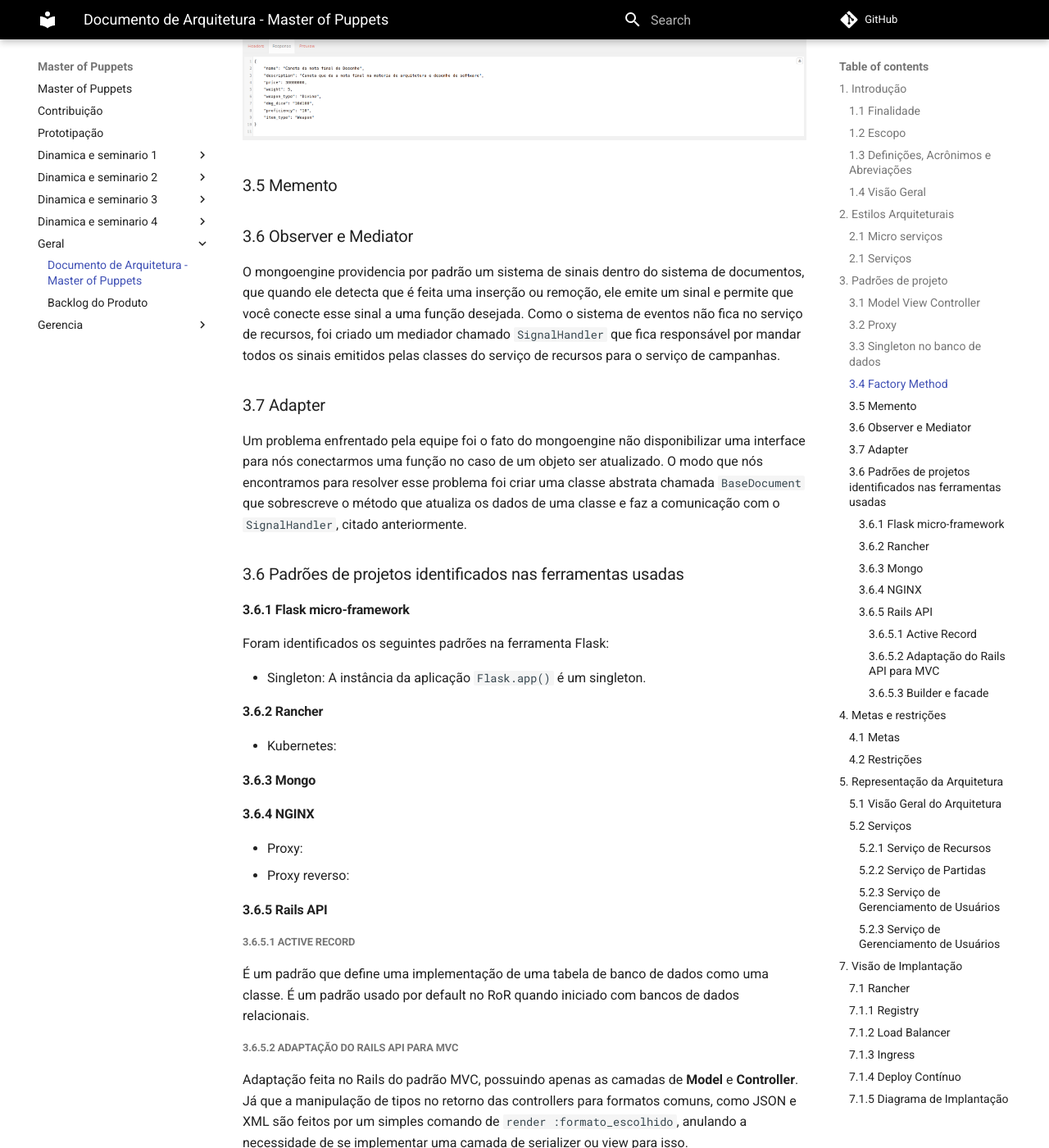
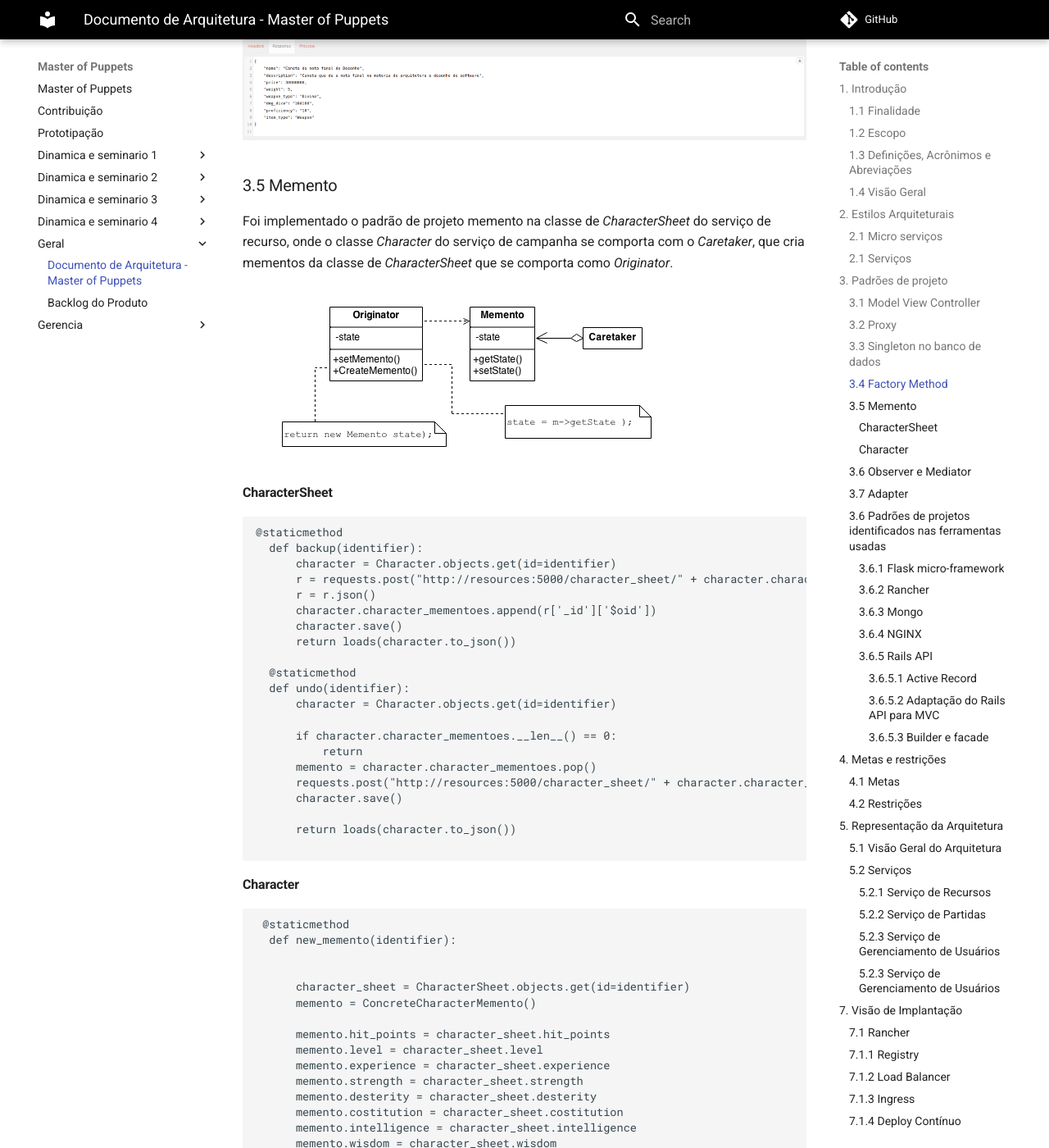
Before and after one commit to desenho-de-software-2019-02/Documentation, an MkDocs documentation site: the page built from docs/geral/arquitetura.md, in a window 1280 px wide and 1400 px high, scrolled down 3234 px. Shown: the whole window at 82% size. Built offline with MkDocs 1.6.1 and Material for MkDocs 9.7.7, drawn with Linux system fonts in a browser that asks for light colours; comment, search, counter and statistics services are not loaded; some of the changed text lies outside the part shown.

Commit message:
Adds Memento to das

````diff
--- a/docs/geral/arquitetura.md
+++ b/docs/geral/arquitetura.md
@@ -79,6 +79,87 @@ Mas se os campos necessários para se criar um `Weapon` forem passados, ele reto
 <!-- colocar trecho de código/diagrama -->
 
 ### 3.5 Memento
+
+Foi implementado o padrão de projeto memento na classe de *CharacterSheet* do serviço de recurso, onde o classe *Character* do serviço de campanha se comporta com o *Caretaker*, que cria mementos da classe de *CharacterSheet* que se comporta como *Originator*.
+
+![Diagram de classe memento](../img/diagramas_de_classe/memento_diagram.png)
+
+#### CharacterSheet
+```python
+@staticmethod
+  def backup(identifier):
+      character = Character.objects.get(id=identifier)
+      r = requests.post("http://resources:5000/character_sheet/" + character.character_sheet+"/backup")
+      r = r.json()
+      character.character_mementoes.append(r['_id']['$oid'])
+      character.save()
+      return loads(character.to_json())
+
+  @staticmethod
+  def undo(identifier):
+      character = Character.objects.get(id=identifier)
+
+      if character.character_mementoes.__len__() == 0:
+          return
+      memento = character.character_mementoes.pop()
+      requests.post("http://resources:5000/character_sheet/" + character.character_sheet+"/undo/" + memento)
+      character.save()
+
+      return loads(character.to_json())
+
+```
+
+#### Character
+
+```python
+ @staticmethod
+  def new_memento(identifier):
+
+
+      character_sheet = CharacterSheet.objects.get(id=identifier)
+      memento = ConcreteCharacterMemento()
+
+      memento.hit_points = character_sheet.hit_points
+      memento.level = character_sheet.level
+      memento.experience = character_sheet.experience
+      memento.strength = character_sheet.strength
+      memento.desterity = character_sheet.desterity
+      memento.costitution = character_sheet.costitution
+      memento.intelligence = character_sheet.intelligence
+      memento.wisdom = character_sheet.wisdom
+      memento.charisma = character_sheet.charisma
+      memento.skills = character_sheet.skills
+      memento.items = character_sheet.items
+      memento.date = str(datetime.now())[:19]
+      memento.save()
+
+      return loads(memento.to_json())
+
+  @staticmethod
+  def memento_backup(identifier, memento_identifier):
+      """
+      Deletes a character memento given its id
+      """
+      character_sheet = CharacterSheet.objects.get(id=identifier)
+      memento = ConcreteCharacterMemento.objects.get(id=memento_identifier)
+
+      character_sheet.hit_points = memento.hit_points
+      character_sheet.level = memento.level
+      character_sheet.experience = memento.experience
+      character_sheet.strength = memento.strength
+      character_sheet.desterity = memento.desterity
+      character_sheet.costitution = memento.costitution
+      character_sheet.intelligence = memento.intelligence
+      character_sheet.wisdom = memento.wisdom
+      character_sheet.charisma = memento.charisma
+      character_sheet.skills = memento.skills
+      character_sheet.items = memento.items
+
+      character_sheet.save()
+      memento.delete()
+
+      return loads(character_sheet.to_json())
+```
 
 ### 3.6 Observer e Mediator
 
````
Also changed, not shown: docs/img/diagramas_de_classe/memento_diagram.png (added).
